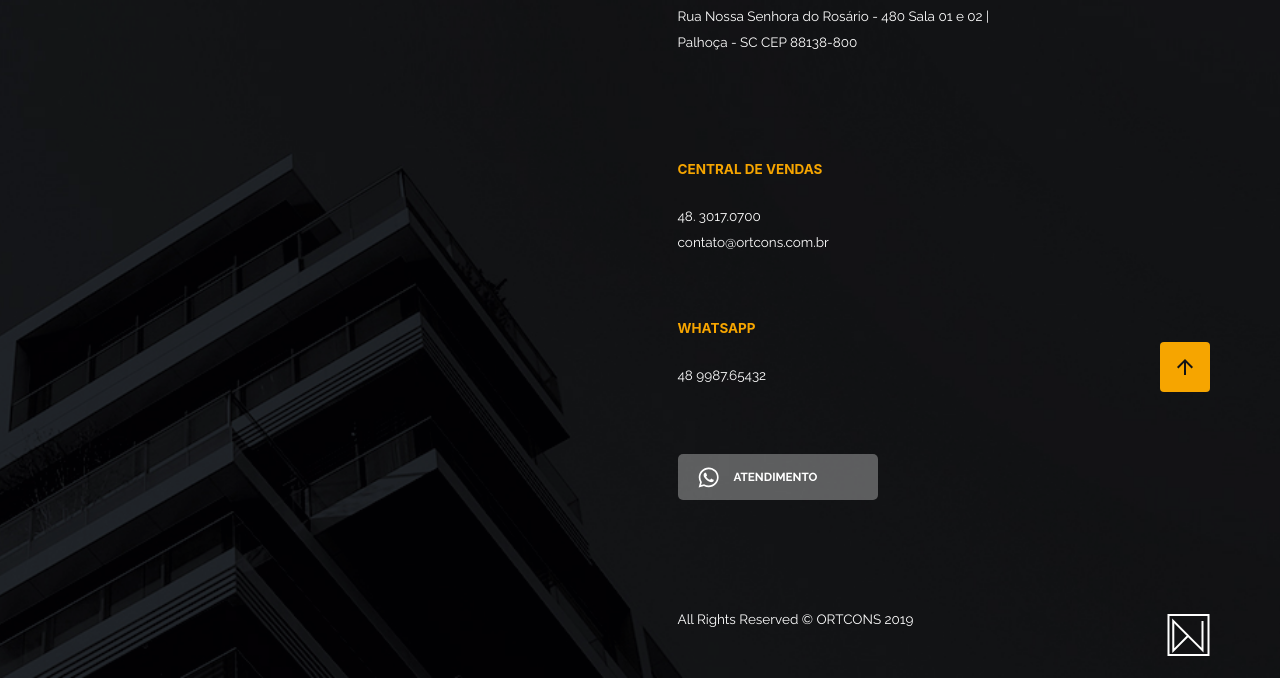
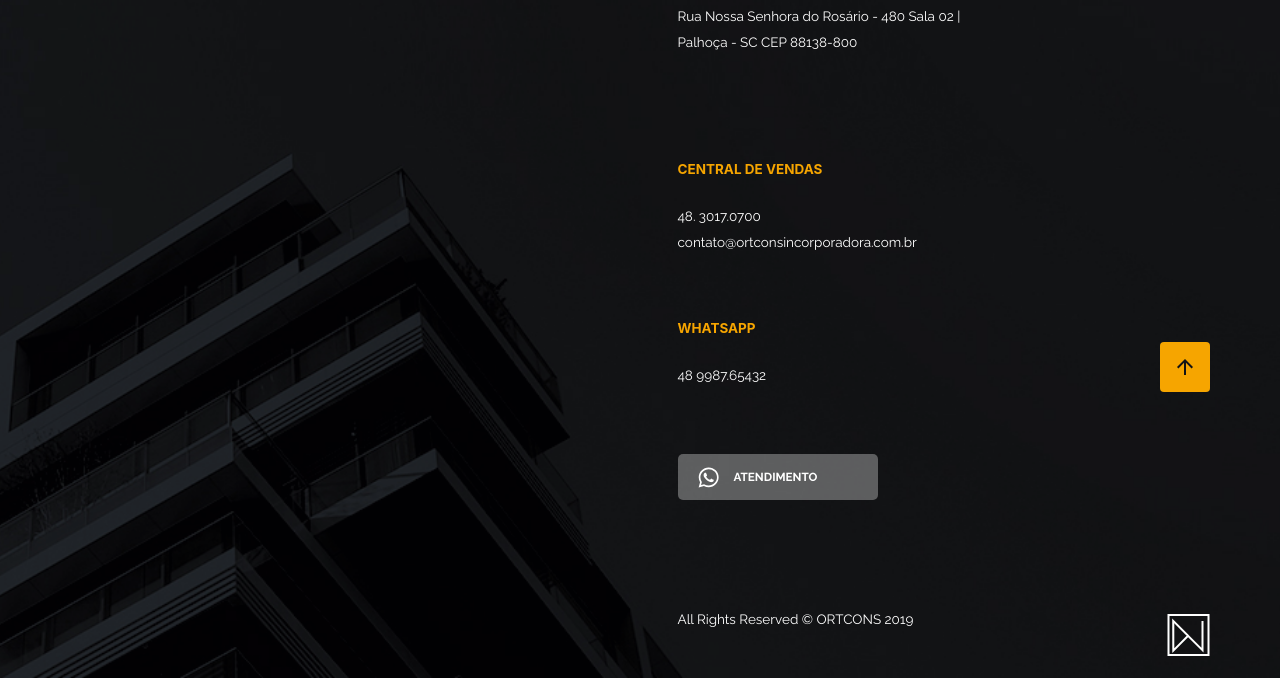
Before and after one commit to eduardoaraya/ortcons-gatsby, a Gatsby site: page /home in a window 1280 px wide. Shown: the part 2253-2931 px from the top of the page. Built offline with nearby package versions, Linux system fonts and the light colour scheme; Gatsby itself is replaced by a stand-in of ours.

Commit message:
Atualizacao de email e endereco

```diff
--- a/src/components/footer/footer.js
+++ b/src/components/footer/footer.js
@@ -29,7 +29,7 @@ export default function footer() {
             <div className="separator">
               <h4 className="orange-color">Onde estamos</h4>
               <p className="white-color">
-                Rua Nossa Senhora do Rosário - 480 Sala 01 e 02 | Palhoça - SC
+                Rua Nossa Senhora do Rosário - 480 Sala 02 | Palhoça - SC
                 CEP 88138-800
               </p>
             </div>
@@ -112,7 +112,7 @@ export default function footer() {
               <p className="white-color">
                 48. 3017.0700
                 <br />
-                contato@ortcons.com.br
+                contato@ortconsincorporadora.com.br
               </p>
             </div>
             <div className="separator">
```
